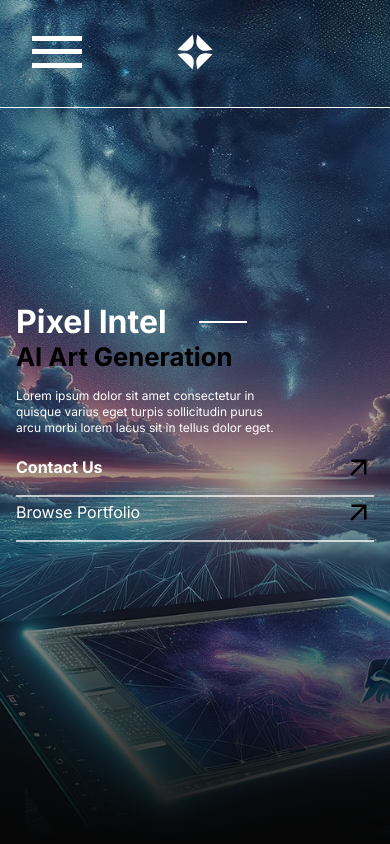
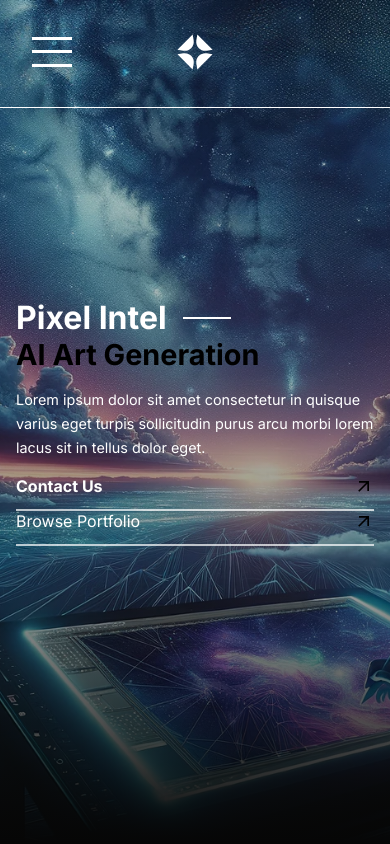
Before and after one commit to davecade/portfolio-artist, a Next.js app: page / in a window 390 px wide. Shown: the top 844 px of the page. Built offline with nearby package versions, Linux system fonts and the light colour scheme.

Commit message:
hero media queries done

```diff
--- a/components/HamburgerIcon/index.tsx
+++ b/components/HamburgerIcon/index.tsx
@@ -3,13 +3,14 @@
 
 type Props = {
 	isActive: boolean;
+	className?: string;
 	onClick: () => void;
 };
 
-const HamburgerIcon = ({ isActive, onClick }: Props) => {
+const HamburgerIcon = ({ isActive, onClick, className }: Props) => {
 	return (
 		<div
-            className={`hamburger_container ${isActive ? "active" : ""}`}
+			className={`hamburger_container ${isActive ? "active" : ""} ${className}`}
 			onClick={onClick}
 		>
 			<div className="hamburger_line"></div>
--- a/components/Heading/Heading.scss
+++ b/components/Heading/Heading.scss
@@ -1,4 +1,9 @@
 @import "@/styles/mixins";
+
+.line_right_padding,
+.line_left_padding {
+	padding-right: 2rem;
+}
 
 .heading_container {
 	display: flex;
--- a/components/Heading/index.tsx
+++ b/components/Heading/index.tsx
@@ -13,11 +13,9 @@
 		<div className={`heading_container ${className}`}>
 			{lineLeft && <div className="heading_line"></div>}
 			<h1
-				className="heading_text"
-				style={{
-					paddingRight: lineRight ? "2rem" : undefined,
-					paddingLeft: lineLeft ? "2rem" : undefined,
-				}}
+				className={`heading_text ${lineLeft ? "line_left_padding" : ""} ${
+					lineRight ? "line_right_padding" : ""
+				}`}
 			>
 				{text}
 			</h1>
--- a/components/Navbar/Navbar.scss
+++ b/components/Navbar/Navbar.scss
@@ -26,6 +26,17 @@
 			justify-items: stretch;
 			max-width: 1360px;
 			margin: 0 auto;
+
+			.navbar_hamburger_icon.hamburger_container {
+				@media (max-width: 750px) {
+					.hamburger_line {
+						height: 3px;
+						width: 80%;
+						background-color: var(--app-white);
+						transition: all 0.3s ease-out;
+					}
+				}
+			}
 
 			.logo_container {
 				@include transitionEffect;
--- a/components/Navbar/index.tsx
+++ b/components/Navbar/index.tsx
@@ -26,7 +26,7 @@
 		<nav className="navbar_container">
 			<div className={`closed_nav ${isOpen ? "isOpen" : ""}`}>
 				<div className="closed_nav_inner">
-					<HamburgerIcon isActive={isOpen} onClick={handleMenuClick} />
+					<HamburgerIcon isActive={isOpen} onClick={handleMenuClick} className="navbar_hamburger_icon" />
 					<div className="logo_container">
 						<Image src={mySvg} alt="My SVG" width={40} height={40} />
 					</div>
--- a/components/PageLink/index.tsx
+++ b/components/PageLink/index.tsx
@@ -13,6 +13,7 @@
 	className?: string;
 	hideUnderline?: boolean;
 	size?: "small" | "medium" | "large" | "xlarge" | "xxlarge";
+	arrowSizeOverride?: number | null | undefined;
 };
 
 const PageLink = ({
@@ -24,6 +25,7 @@
 	className,
 	hideUnderline,
 	size,
+	arrowSizeOverride,
 }: Props) => {
 	const marginLeftStyles = useMemo(() => {
 		switch (marginLeft) {
@@ -52,6 +54,12 @@
 	}, [marginRight]);
 
 	const { arrowSize } = useMemo(() => {
+		if (arrowSizeOverride) {
+			return {
+				arrowSize: arrowSizeOverride,
+			};
+		}
+
 		switch (size) {
 			case "small":
 			case "medium":
@@ -75,7 +83,7 @@
 					arrowSize: 30,
 				};
 		}
-	}, [size]);
+	}, [size, arrowSizeOverride]);
 
 	const handleClick = () => {
 		console.log("Navigating to: ", href);
--- a/components/Sections/Hero/Hero.scss
+++ b/components/Sections/Hero/Hero.scss
@@ -2,6 +2,7 @@
 
 .hero_container {
 	position: relative;
+	min-height: 700px;
 	height: 100vh;
 	width: 100%;
 
@@ -22,6 +23,7 @@
 	}
 	.image_container {
 		position: absolute;
+		min-height: 700px;
 		height: 100vh;
 		width: 100%;
 
@@ -49,7 +51,7 @@
 			padding: 0 7rem;
 		}
 
-		@media screen and (max-width: 700px) {
+		@media screen and (max-width: 600px) {
 			padding: 0 3rem;
 		}
 
@@ -69,19 +71,59 @@
 
 			.heading_container.hero_heading {
 				@media screen and (max-width: 1400px) {
-					@include component_heading_medium;
+					.heading_text {
+						font-size: 4rem;
+					}
+
+					.heading_line {
+						width: 10rem;
+						height: 0.3rem;
+					}
 				}
 
 				@media screen and (max-width: 750px) {
-					@include component_heading_small;
+					.heading_text {
+						font-size: 3.8rem;
+					}
+
+					.heading_line {
+						width: 6rem;
+						height: 0.2rem;
+					}
+				}
+
+				@media screen and (max-width: 670px) {
+					.heading_text {
+						font-size: 3.3rem;
+					}
+
+					.heading_line {
+						width: 6rem;
+						height: 0.2rem;
+					}
 				}
 
 				@media screen and (max-width: 470px) {
-					@include component_heading_xsmall;
+					.heading_text {
+						font-size: 2rem;
+						padding-right: 1rem;
+					}
+
+					.heading_line {
+						width: 3rem;
+						height: 0.1rem;
+					}
 				}
 
 				@media screen and (max-width: 350px) {
-					@include component_heading_xxsmall;
+					.heading_text {
+						font-size: 2rem;
+					}
+
+					.heading_line {
+						width: 2rem;
+						height: 0.1rem;
+					}
 				}
 			}
 		}
@@ -123,7 +165,11 @@
 			}
 
 			@media screen and (max-width: 750px) {
-				font-size: 1.6rem;
+				font-size: 2rem;
+			}
+
+			@media screen and (max-width: 670px) {
+				font-size: 1.8rem;
 			}
 
 			@media screen and (max-width: 350px) {
@@ -147,12 +193,13 @@
 					font-size: 1rem;
 				}
 				@media screen and (max-width: 750px) {
-					font-size: 0.75rem;
-					line-height: 1rem;
+					font-size: 0.9rem;
+					line-height: 1.5rem;
+					width: 80%;
 				}
 
 				@media screen and (max-width: 470px) {
-					width: 75%;
+					width: 100%;
 				}
 			}
 
--- a/components/Sections/Hero/index.tsx
+++ b/components/Sections/Hero/index.tsx
@@ -1,10 +1,21 @@
-import React from "react";
+"use client";
+
+import React, { useMemo } from "react";
 import Image from "next/image";
 import "./Hero.scss";
 import PageLink from "../../PageLink";
 import Heading from "../../Heading";
+import useWindowWidth from "@/hooks/useWindowWidth";
 
 function Hero() {
+	const windowWidth = useWindowWidth();
+
+	const arrowSize = useMemo(() => {
+		if (windowWidth < 750) return 20;
+
+		return null;
+	}, [windowWidth]);
+
 	return (
 		<div className="hero_container">
 			<div className="image_container">
@@ -35,12 +46,14 @@
 						text={"Contact Us"}
 						marginRight={"small"}
 						href={""}
+						arrowSizeOverride={arrowSize}
 					/>
 					<PageLink
 						className={"hero_browse_button"}
 						marginLeft={"small"}
 						text={"Browse Portfolio"}
 						href={""}
+						arrowSizeOverride={arrowSize}
 					/>
 				</div>
 			</main>
```
Lines whose indentation alone changed are shown as unchanged.
